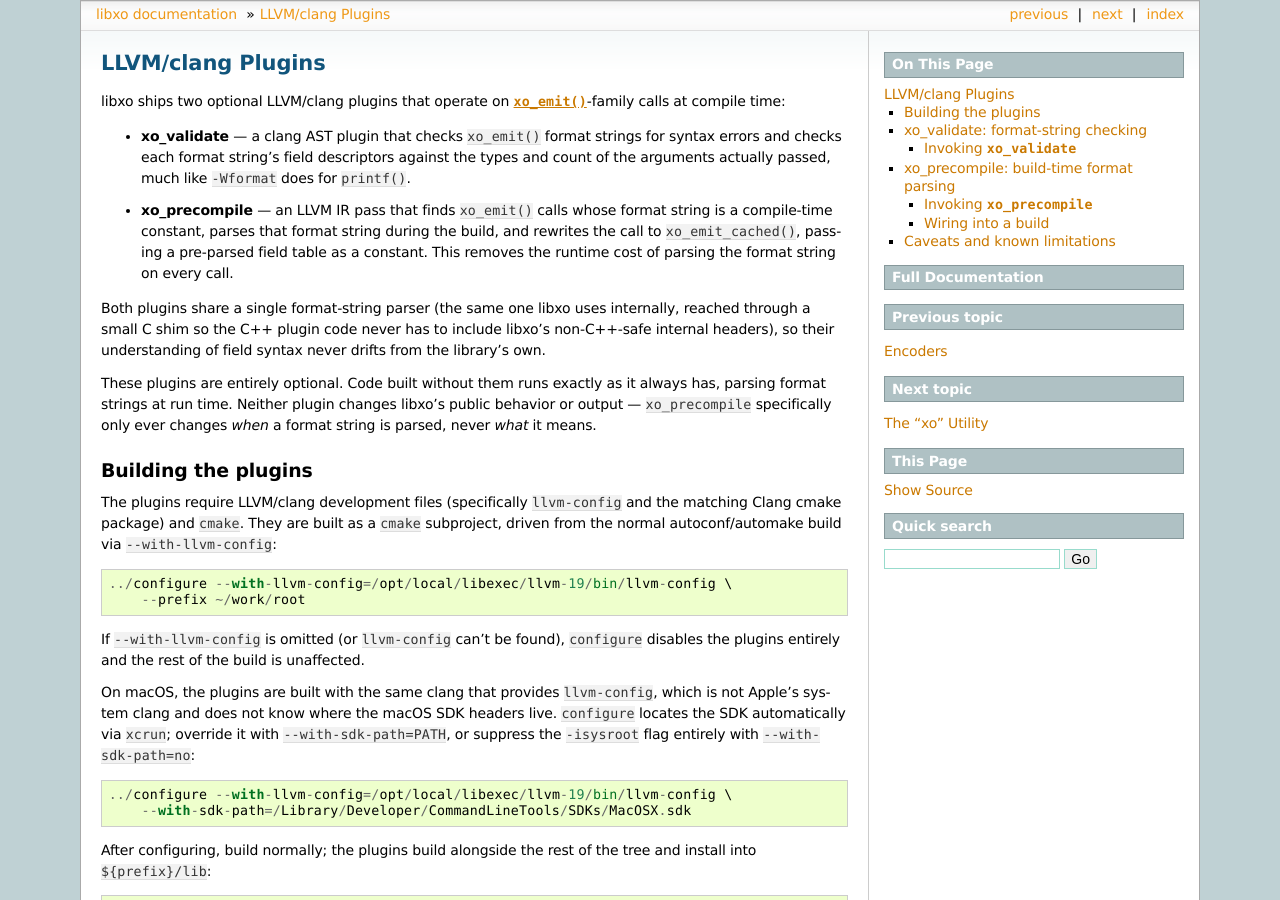
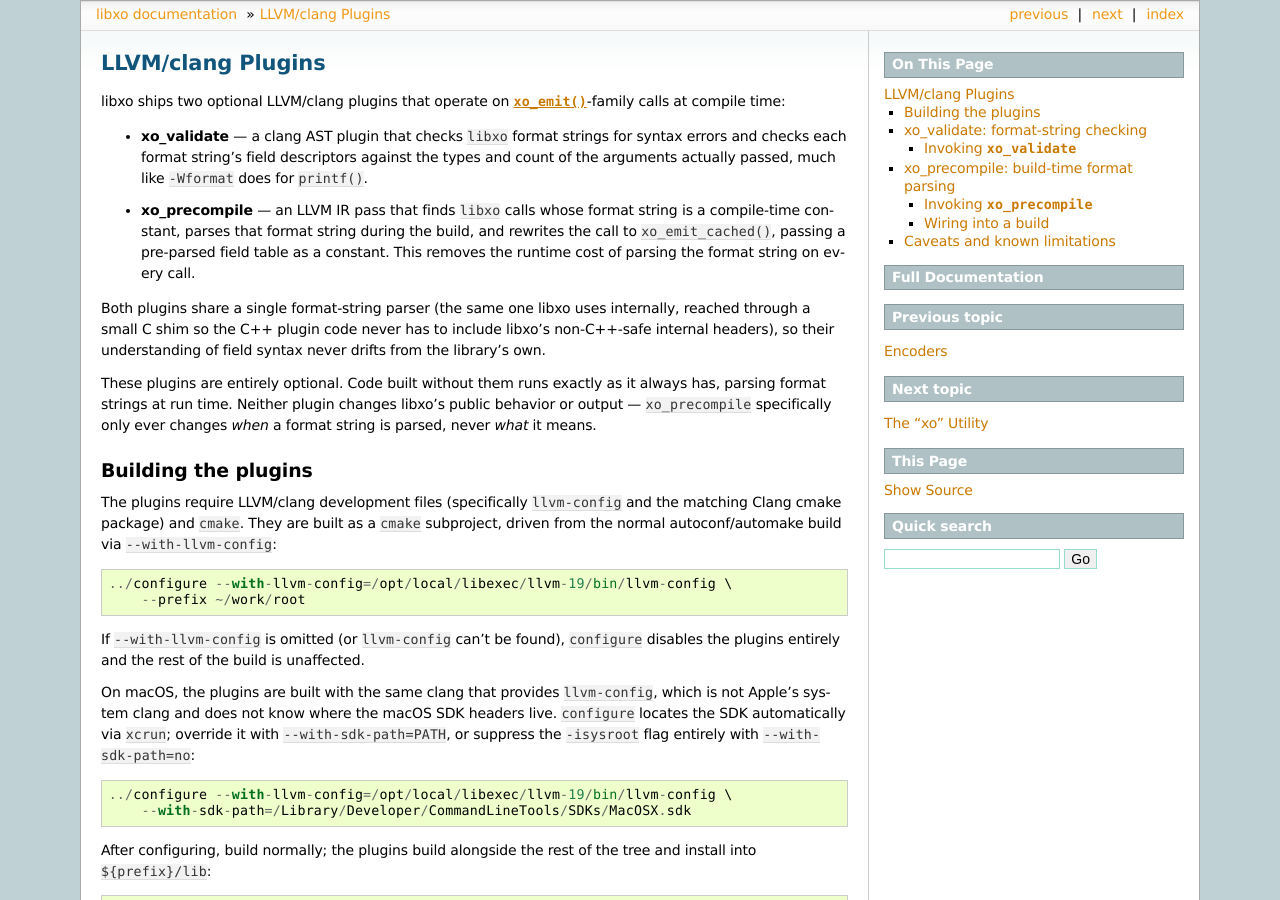
Before and after one commit to Juniper/libxo, a Sphinx documentation site: the page built from doc/plugins.rst, in a window 1280 px wide and 900 px high. Built offline with Sphinx 7.4.7, drawn with Linux system fonts in a browser that asks for light colours.

Commit message:
avoid xo_emit-specific comment

```diff
--- a/doc/plugins.rst
+++ b/doc/plugins.rst
@@ -6,12 +6,12 @@
 libxo ships two optional LLVM/clang plugins that operate on
 :func:`xo_emit`-family calls at compile time:
 
-- **xo_validate** — a clang AST plugin that checks `xo_emit()` format
+- **xo_validate** — a clang AST plugin that checks `libxo` format
   strings for syntax errors and checks each format string's field
   descriptors against the types and count of the arguments actually
   passed, much like `-Wformat` does for `printf()`.
 
-- **xo_precompile** — an LLVM IR pass that finds `xo_emit()` calls whose
+- **xo_precompile** — an LLVM IR pass that finds `libxo` calls whose
   format string is a compile-time constant, parses that format string
   during the build, and rewrites the call to `xo_emit_cached()`, passing
   a pre-parsed field table as a constant.  This removes the runtime cost
```
